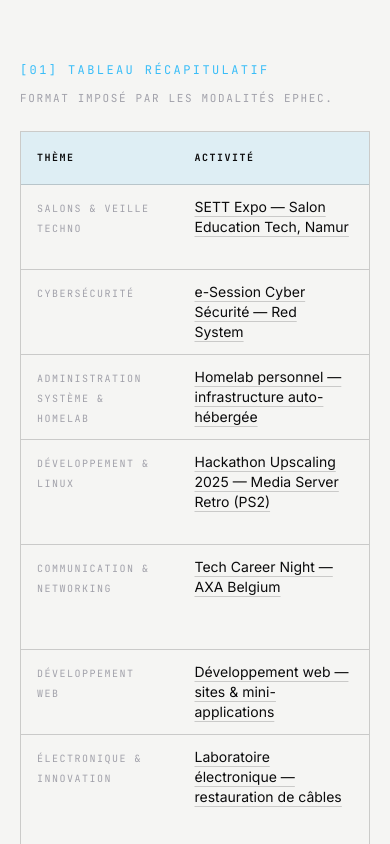
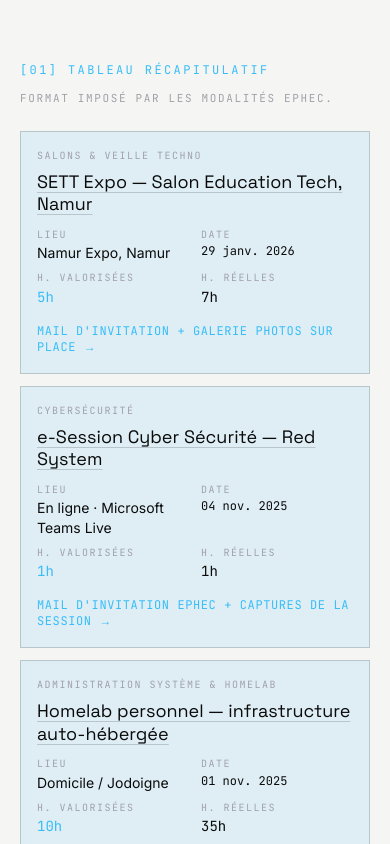
Before and after one commit to mm-elmazani/mm-elmazani-portfolio, a Next.js app: page /portfolio in a window 390 px wide. Shown: the part 980-1824 px from the top of the page. Built offline with nearby package versions, Linux system fonts and the light colour scheme.

Commit message:
feat: tableau récap responsive mobile (cartes empilées <md)

```diff
--- a/src/app/portfolio/page.tsx
+++ b/src/app/portfolio/page.tsx
@@ -79,7 +79,108 @@
           Format imposé par les modalités EPHEC.
         </p>
 
-        <div className="mt-6 overflow-x-auto border border-rule">
+        {/* Mobile : liste de cartes empilées (< md) */}
+        <ul className="mt-6 space-y-3 md:hidden">
+          {sorted.map((a) => (
+            <li
+              key={a.id}
+              className="border border-rule bg-mist p-4"
+            >
+              <p className="font-mono text-[10px] uppercase tracking-[0.15em] text-ash">
+                {a.theme}
+              </p>
+              <h3 className="mt-2 font-display text-lg leading-tight">
+                <Link
+                  href={`/portfolio/${a.slug}`}
+                  className="text-ink underline decoration-rule underline-offset-4 transition-colors hover:text-accent hover:decoration-accent"
+                >
+                  {a.title}
+                </Link>
+              </h3>
+              <dl className="mt-3 grid grid-cols-2 gap-x-3 gap-y-2 text-xs">
+                <div>
+                  <dt className="font-mono text-[10px] uppercase tracking-[0.15em] text-ash">
+                    Lieu
+                  </dt>
+                  <dd className="mt-0.5 text-sm">
+                    {a.location ?? (
+                      <span className="text-ash">[À compléter]</span>
+                    )}
+                  </dd>
+                </div>
+                <div>
+                  <dt className="font-mono text-[10px] uppercase tracking-[0.15em] text-ash">
+                    Date
+                  </dt>
+                  <dd className="mt-0.5 font-mono text-xs">
+                    {formatDate(a.date)}
+                  </dd>
+                </div>
+                <div>
+                  <dt className="font-mono text-[10px] uppercase tracking-[0.15em] text-ash">
+                    H. valorisées
+                  </dt>
+                  <dd className="mt-0.5 font-mono text-sm text-accent">
+                    {a.hoursValued}h
+                  </dd>
+                </div>
+                <div>
+                  <dt className="font-mono text-[10px] uppercase tracking-[0.15em] text-ash">
+                    H. réelles
+                  </dt>
+                  <dd className="mt-0.5 font-mono text-sm">
+                    {a.realHours !== null ? (
+                      `${a.realHours}h`
+                    ) : (
+                      <span className="text-ash">[À c.]</span>
+                    )}
+                  </dd>
+                </div>
+              </dl>
+              <Link
+                href={`/portfolio/${a.slug}#preuve`}
+                className="mt-4 inline-block font-mono text-xs uppercase tracking-wider text-accent transition-colors hover:underline"
+              >
+                {a.proof.type} →
+              </Link>
+            </li>
+          ))}
+          {/* Carte total (mobile) */}
+          <li className="border-2 border-ink bg-mist p-4">
+            <p className="font-mono text-[11px] uppercase tracking-[0.2em]">
+              Total
+            </p>
+            <dl className="mt-3 grid grid-cols-2 gap-x-3 gap-y-2 text-xs">
+              <div>
+                <dt className="font-mono text-[10px] uppercase tracking-[0.15em] text-ash">
+                  H. valorisées
+                </dt>
+                <dd className="mt-0.5 font-mono text-base font-semibold text-accent">
+                  {t.hoursValued}h
+                </dd>
+              </div>
+              <div>
+                <dt className="font-mono text-[10px] uppercase tracking-[0.15em] text-ash">
+                  H. réelles
+                </dt>
+                <dd className="mt-0.5 font-mono text-base font-semibold">
+                  {t.realHours}h
+                </dd>
+              </div>
+              <div className="col-span-2">
+                <dt className="font-mono text-[10px] uppercase tracking-[0.15em] text-ash">
+                  Bilan
+                </dt>
+                <dd className="mt-0.5 font-mono text-sm">
+                  {t.activitiesCount} activités · {t.themesCount} thèmes
+                </dd>
+              </div>
+            </dl>
+          </li>
+        </ul>
+
+        {/* Desktop : tableau (>= md) */}
+        <div className="mt-6 hidden overflow-x-auto border border-rule md:block">
           <table className="w-full min-w-[900px] border-collapse text-sm">
             <thead className="bg-mist">
               <tr className="text-left">
```
